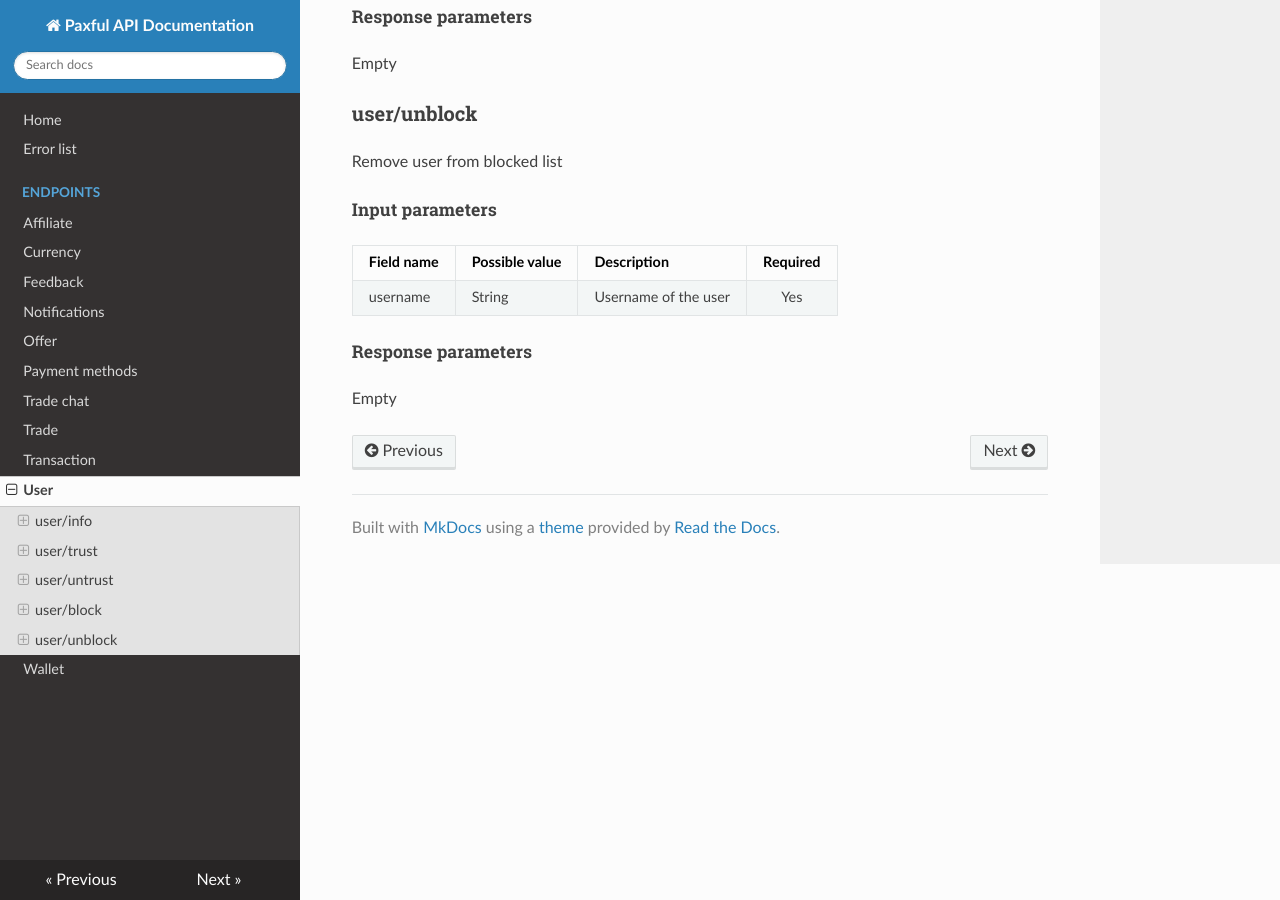
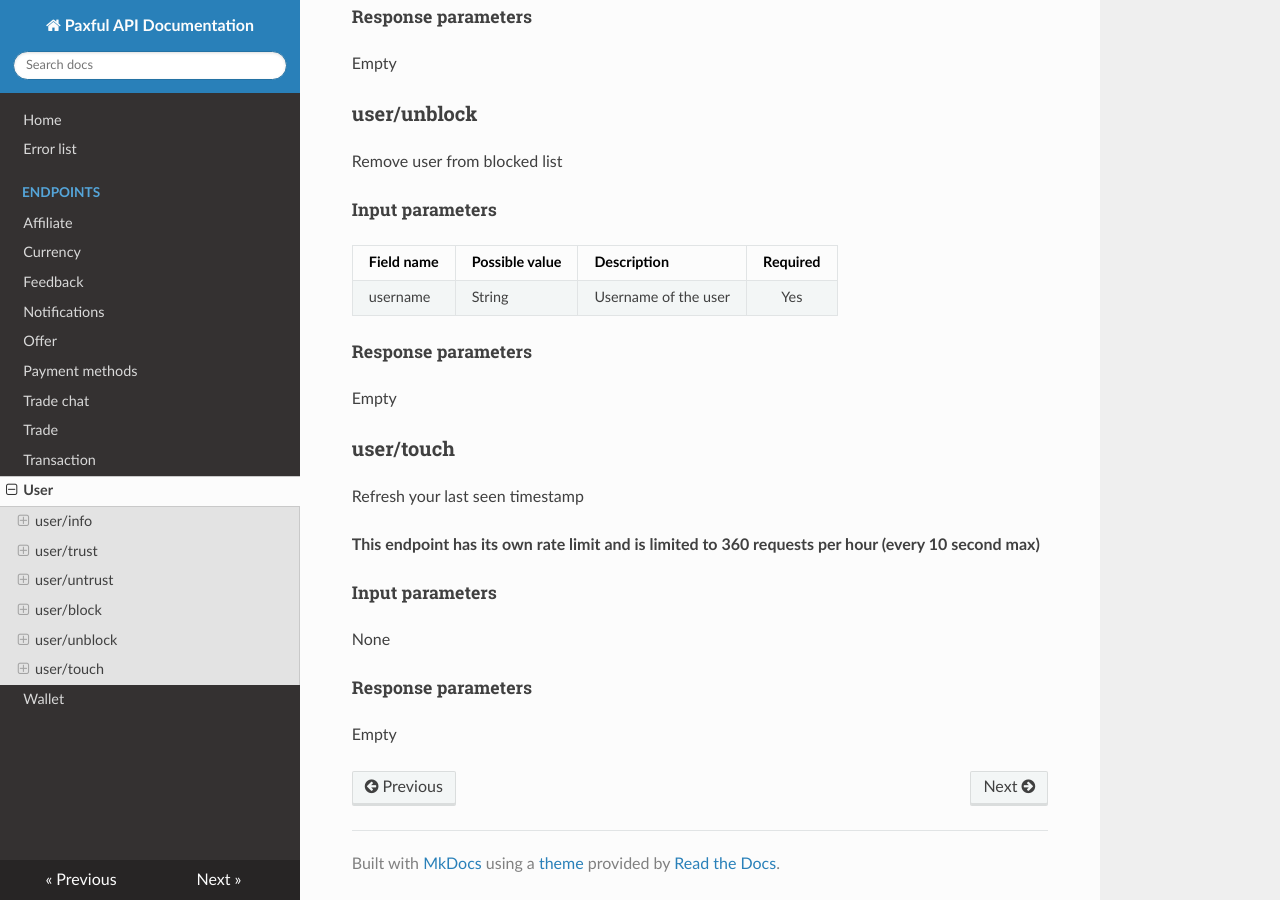
Before and after one commit to paxful/api-docs, an MkDocs documentation site: the page built from docs/endpoints/user.md, in a window 1280 px wide and 900 px high, scrolled down 1932 px. Built offline with MkDocs 1.6.1, drawn with Linux system fonts in a browser that asks for light colours; nearby versions of some CDN libraries.

Commit message:
CHANGE: add docs for user/touch endpoint

```diff
--- a/docs/endpoints/user.md
+++ b/docs/endpoints/user.md
@@ -85,3 +85,17 @@ Remove user from blocked list
 ##### Response parameters
 
 Empty
+
+### user/touch
+
+Refresh your last seen timestamp
+
+**This endpoint has its own rate limit and is limited to 360 requests per hour (every 10 second max)**
+
+##### Input parameters
+
+None
+
+##### Response parameters
+
+Empty
```
